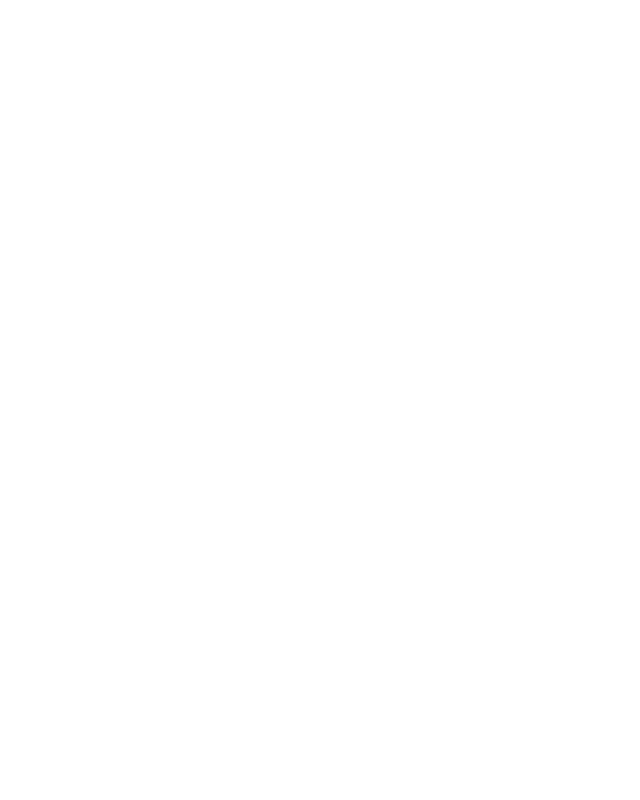
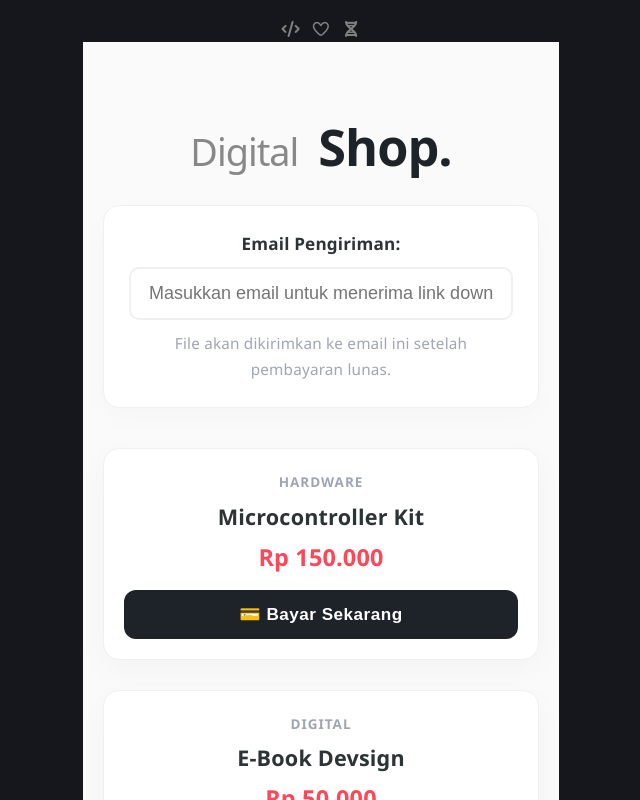
Before and after one commit to e-was24/Devsign.Studio, a React (Vite) app: page /shop in a window 1280 px wide. Before the commit this address had no page. Shown: the whole page, without its empty margins (319-959 px from the left). Built offline with nearby package versions, Linux system fonts and the light colour scheme; no server answers.

Commit message:
border -

```diff
--- a/src/App.jsx
+++ b/src/App.jsx
@@ -3,6 +3,7 @@
 import ElanPage from './pages/ElanPage';
 import RiskaPage from './pages/RiskaPage';
 import Visitior from './pages/visitor';
+import Shop from './pages/Shop';
 import './App.css';
 
 function App() {
@@ -18,6 +19,7 @@
 
           <Route path="elan" element={<ElanPage />} />
           <Route path="riska" element={<RiskaPage />} />
+          <Route path="shop" element={<Shop />} />
         </Route>
       </Routes>
     </Router>
--- a/src/pages/Footer.jsx
+++ b/src/pages/Footer.jsx
@@ -21,7 +21,7 @@
                 <div className="footer-links">
                     <h3>Navigasi</h3>
                     <ul>
-                        <li><a href="#home">Home</a></li>
+                        <li><a href="/">Home</a></li>
                         <li><a href="#projects">Projects</a></li>
                         <li><a href="#about">About</a></li>
                         <li><a href="#contact">Contact</a></li>
--- a/src/pages/Shop.jsx
+++ b/src/pages/Shop.jsx
@@ -1,5 +1,5 @@
 import React, { useState, useEffect } from 'react';
-import './shop-page.css';
+import './css/shop-page.css';
 import products from '../data/products.json';
 
 function Shop() {
--- a/src/pages/css/style-page.css
+++ b/src/pages/css/style-page.css
@@ -18,7 +18,7 @@
     position: relative;
     max-width: 476px;
     margin: 0 auto;
-    border: 1px solid var(--border);
+    /* border: 1px solid var(--border); */
     height: 100svh;
     font-size: .9em;
     text-align: center;
```
